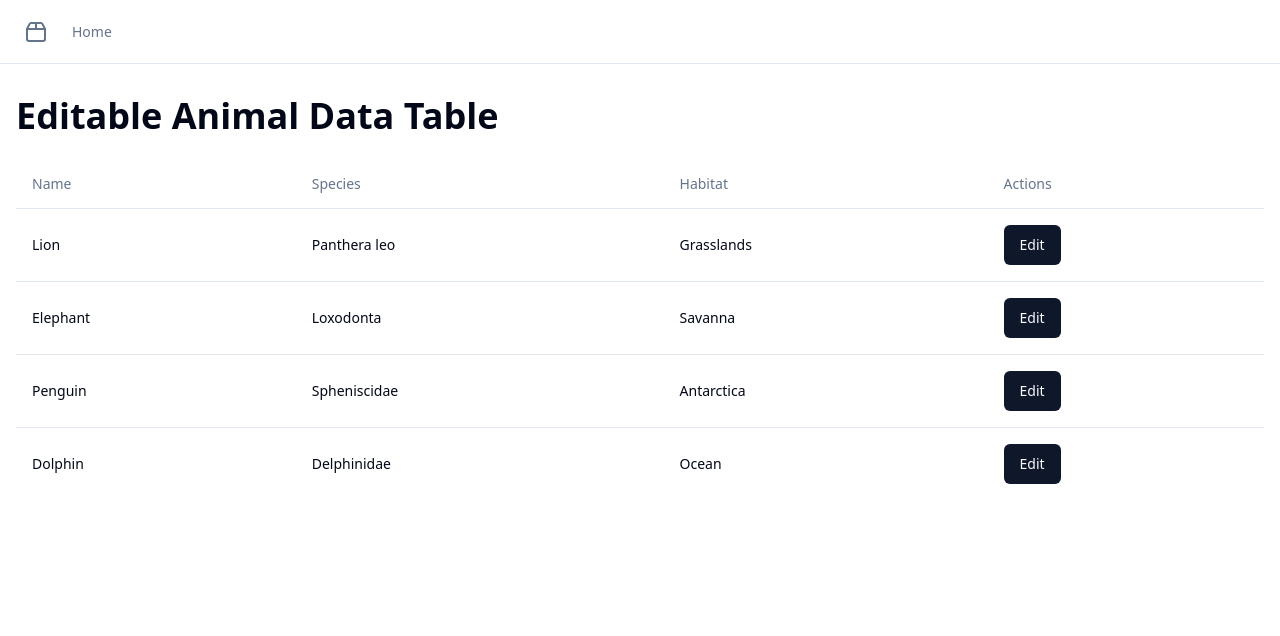
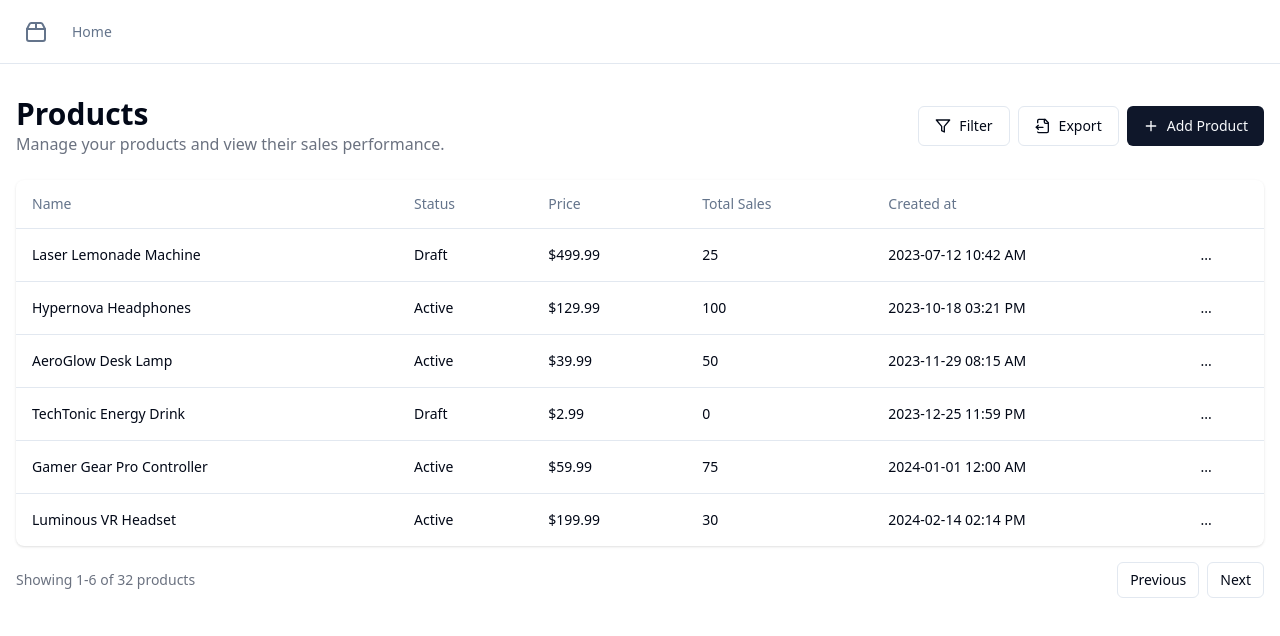
Before and after one commit to GPT-Engineer-App/gpt-engineer-demos-app, a React (Vite) app: page /demo/editable-table in a window 1280 px wide. Shown: the top 636 px of the page. Built offline with nearby package versions, Linux system fonts and the light colour scheme.

Commit message:
Update EditableTableDemo layout to match provided image

```diff
--- a/src/pages/EditableTableDemo.jsx
+++ b/src/pages/EditableTableDemo.jsx
@@ -9,102 +9,67 @@ import {
   TableHeader,
   TableRow,
 } from "@/components/ui/table";
+import { Filter, FileOutput, Plus } from "lucide-react";
 
 const initialData = [
-  { id: 1, name: "Lion", species: "Panthera leo", habitat: "Grasslands" },
-  { id: 2, name: "Elephant", species: "Loxodonta", habitat: "Savanna" },
-  { id: 3, name: "Penguin", species: "Spheniscidae", habitat: "Antarctica" },
-  { id: 4, name: "Dolphin", species: "Delphinidae", habitat: "Ocean" },
+  { id: 1, name: "Laser Lemonade Machine", status: "Draft", price: "$499.99", totalSales: 25, createdAt: "2023-07-12 10:42 AM" },
+  { id: 2, name: "Hypernova Headphones", status: "Active", price: "$129.99", totalSales: 100, createdAt: "2023-10-18 03:21 PM" },
+  { id: 3, name: "AeroGlow Desk Lamp", status: "Active", price: "$39.99", totalSales: 50, createdAt: "2023-11-29 08:15 AM" },
+  { id: 4, name: "TechTonic Energy Drink", status: "Draft", price: "$2.99", totalSales: 0, createdAt: "2023-12-25 11:59 PM" },
+  { id: 5, name: "Gamer Gear Pro Controller", status: "Active", price: "$59.99", totalSales: 75, createdAt: "2024-01-01 12:00 AM" },
+  { id: 6, name: "Luminous VR Headset", status: "Active", price: "$199.99", totalSales: 30, createdAt: "2024-02-14 02:14 PM" },
 ];
 
 const EditableTableDemo = () => {
   const [data, setData] = useState(initialData);
-  const [editingId, setEditingId] = useState(null);
-  const [editForm, setEditForm] = useState({});
-
-  const handleEdit = (animal) => {
-    setEditingId(animal.id);
-    setEditForm(animal);
-  };
-
-  const handleSave = () => {
-    setData(data.map((item) => (item.id === editingId ? editForm : item)));
-    setEditingId(null);
-  };
-
-  const handleCancel = () => {
-    setEditingId(null);
-  };
-
-  const handleChange = (e) => {
-    setEditForm({ ...editForm, [e.target.name]: e.target.value });
-  };
 
   return (
     <div className="container mx-auto px-4 py-8">
-      <h1 className="text-4xl font-bold mb-6">Editable Animal Data Table</h1>
+      <div className="flex justify-between items-center mb-6">
+        <div>
+          <h1 className="text-3xl font-bold">Products</h1>
+          <p className="text-gray-500">Manage your products and view their sales performance.</p>
+        </div>
+        <div className="flex space-x-2">
+          <Button variant="outline"><Filter className="mr-2 h-4 w-4" /> Filter</Button>
+          <Button variant="outline"><FileOutput className="mr-2 h-4 w-4" /> Export</Button>
+          <Button variant="default"><Plus className="mr-2 h-4 w-4" /> Add Product</Button>
+        </div>
+      </div>
+      <div className="bg-white shadow rounded-lg">
         <Table>
           <TableHeader>
             <TableRow>
               <TableHead>Name</TableHead>
-            <TableHead>Species</TableHead>
-            <TableHead>Habitat</TableHead>
-            <TableHead>Actions</TableHead>
+              <TableHead>Status</TableHead>
+              <TableHead>Price</TableHead>
+              <TableHead>Total Sales</TableHead>
+              <TableHead>Created at</TableHead>
+              <TableHead></TableHead>
             </TableRow>
           </TableHeader>
           <TableBody>
-          {data.map((animal) => (
-            <TableRow key={animal.id}>
-              <TableCell>
-                {editingId === animal.id ? (
-                  <Input
-                    name="name"
-                    value={editForm.name}
-                    onChange={handleChange}
-                  />
-                ) : (
-                  animal.name
-                )}
-              </TableCell>
-              <TableCell>
-                {editingId === animal.id ? (
-                  <Input
-                    name="species"
-                    value={editForm.species}
-                    onChange={handleChange}
-                  />
-                ) : (
-                  animal.species
-                )}
-              </TableCell>
-              <TableCell>
-                {editingId === animal.id ? (
-                  <Input
-                    name="habitat"
-                    value={editForm.habitat}
-                    onChange={handleChange}
-                  />
-                ) : (
-                  animal.habitat
-                )}
-              </TableCell>
-              <TableCell>
-                {editingId === animal.id ? (
-                  <div className="space-x-2">
-                    <Button onClick={handleSave}>Save</Button>
-                    <Button variant="outline" onClick={handleCancel}>
-                      Cancel
-                    </Button>
-                  </div>
-                ) : (
-                  <Button onClick={() => handleEdit(animal)}>Edit</Button>
-                )}
-              </TableCell>
+            {data.map((product) => (
+              <TableRow key={product.id}>
+                <TableCell className="font-medium">{product.name}</TableCell>
+                <TableCell>{product.status}</TableCell>
+                <TableCell>{product.price}</TableCell>
+                <TableCell>{product.totalSales}</TableCell>
+                <TableCell>{product.createdAt}</TableCell>
+                <TableCell>...</TableCell>
               </TableRow>
             ))}
           </TableBody>
         </Table>
       </div>
+      <div className="mt-4 flex items-center justify-between">
+        <p className="text-sm text-gray-500">Showing 1-6 of 32 products</p>
+        <div className="flex space-x-2">
+          <Button variant="outline" size="sm">Previous</Button>
+          <Button variant="outline" size="sm">Next</Button>
+        </div>
+      </div>
+    </div>
   );
 };
 
```
Lines whose indentation alone changed are shown as unchanged.
